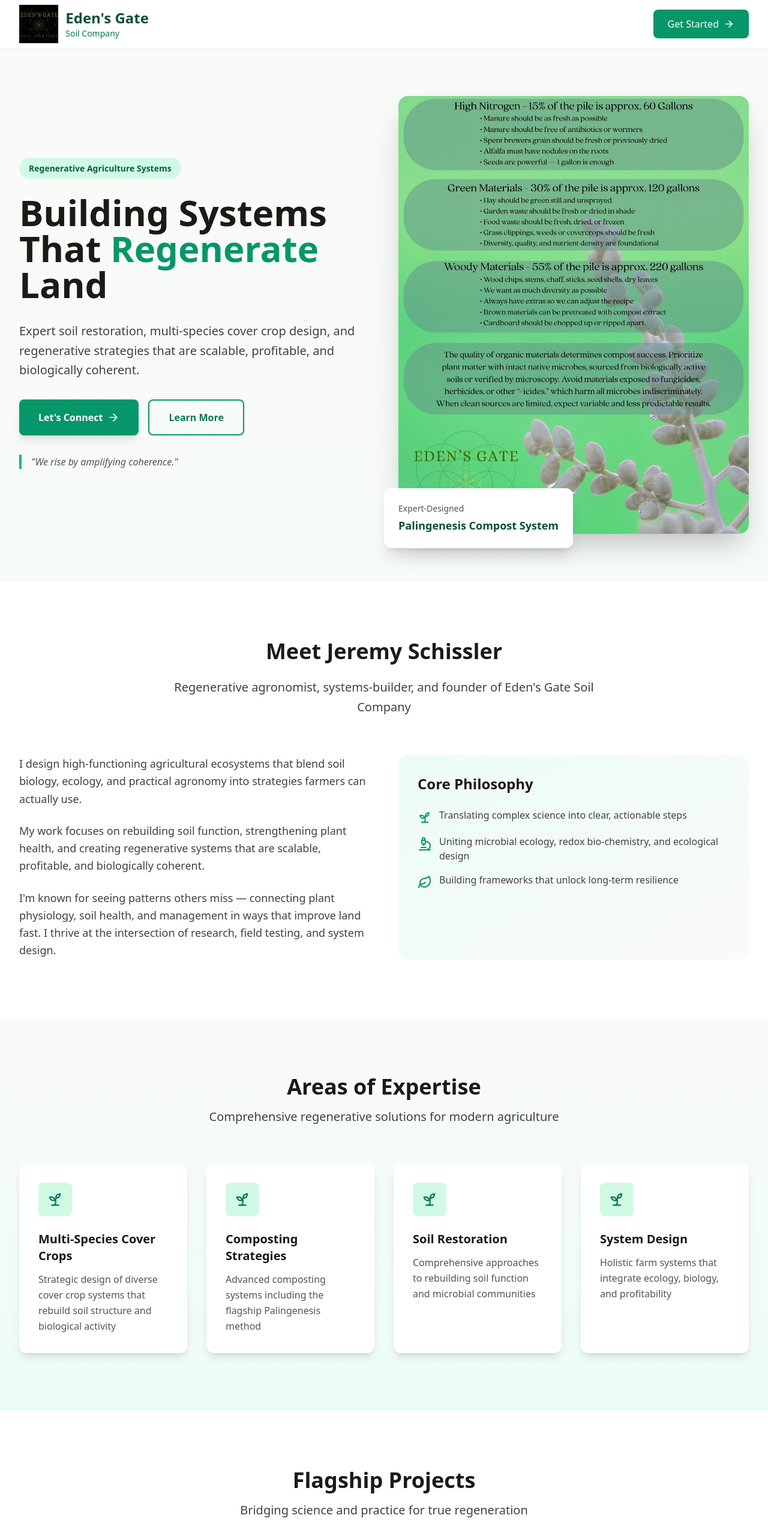
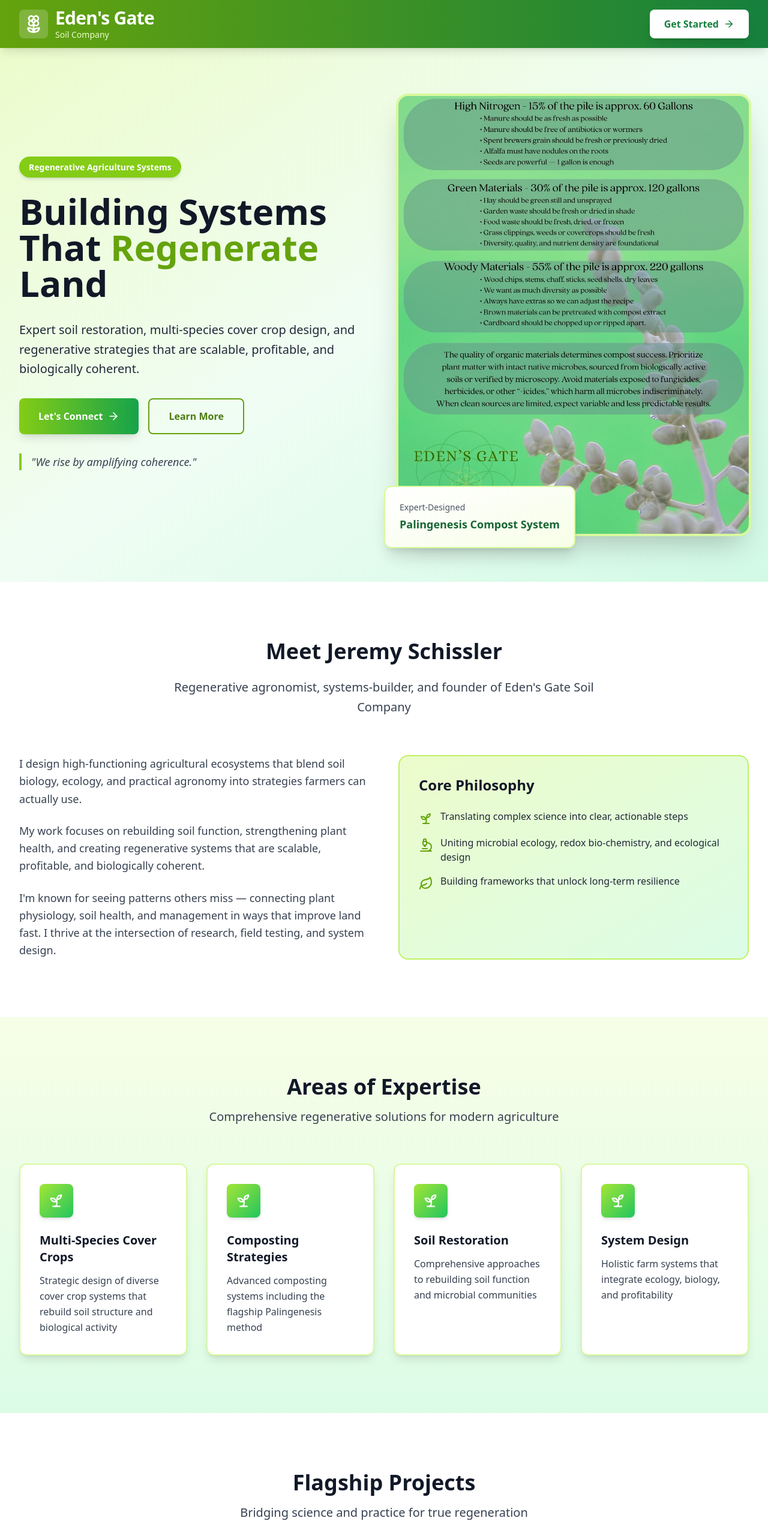
Before and after one commit to rkaruturi/Jeremy, a React (Vite) app: page / in a window 1280 px wide. Shown: the top 2566 px of the page at 60% size. Built offline with nearby package versions, Linux system fonts and the light colour scheme.

Commit message:
Updated App.tsx

```diff
--- a/src/App.tsx
+++ b/src/App.tsx
@@ -1,21 +1,23 @@
-import { Sprout, Microscope, Leaf, Mail, Phone, ArrowRight } from 'lucide-react';
+import { Sprout, Microscope, Leaf, Mail, Phone, ArrowRight, Flower2 } from 'lucide-react';
 
 function App() {
   return (
-    <div className="min-h-screen bg-gradient-to-b from-stone-50 to-emerald-50">
-      <nav className="fixed w-full bg-white/90 backdrop-blur-sm shadow-sm z-50">
+    <div className="min-h-screen bg-gradient-to-b from-lime-50 to-green-50">
+      <nav className="fixed w-full bg-gradient-to-r from-lime-600 to-green-700 shadow-lg z-50">
         <div className="max-w-7xl mx-auto px-4 sm:px-6 lg:px-8">
           <div className="flex justify-between items-center h-20">
             <div className="flex items-center space-x-3">
-              <img src="/edens_gate2.jpeg" alt="Eden's Gate Logo" className="h-16 w-auto" />
+              <div className="bg-white/20 backdrop-blur-sm p-2 rounded-lg">
+                <Flower2 className="text-white" size={32} />
+              </div>
               <div>
-                <h1 className="text-2xl font-bold text-emerald-900">Eden's Gate</h1>
-                <p className="text-sm text-emerald-700">Soil Company</p>
+                <h1 className="text-3xl font-bold text-white tracking-tight">Eden's Gate</h1>
+                <p className="text-sm text-lime-100 font-medium">Soil Company</p>
               </div>
             </div>
             <a
               href="#contact"
-              className="hidden md:flex items-center space-x-2 bg-emerald-600 text-white px-6 py-3 rounded-lg hover:bg-emerald-700 transition-colors"
+              className="hidden md:flex items-center space-x-2 bg-white text-green-700 px-6 py-3 rounded-lg hover:bg-lime-50 transition-all font-semibold shadow-lg"
             >
               <span>Get Started</span>
               <ArrowRight size={18} />
@@ -25,53 +27,53 @@ function App() {
       </nav>
 
       <main className="pt-20">
-        <section className="relative min-h-[90vh] flex items-center">
+        <section className="relative min-h-[90vh] flex items-center bg-gradient-to-br from-lime-100 via-green-50 to-emerald-100">
           <div className="max-w-7xl mx-auto px-4 sm:px-6 lg:px-8 py-20">
             <div className="grid lg:grid-cols-2 gap-12 items-center">
               <div className="space-y-8">
                 <div className="inline-block">
-                  <span className="bg-emerald-100 text-emerald-800 px-4 py-2 rounded-full text-sm font-semibold">
+                  <span className="bg-lime-500 text-white px-4 py-2 rounded-full text-sm font-semibold shadow-md">
                     Regenerative Agriculture Systems
                   </span>
                 </div>
-                <h2 className="text-5xl lg:text-6xl font-bold text-stone-900 leading-tight">
+                <h2 className="text-5xl lg:text-6xl font-bold text-gray-900 leading-tight">
                   Building Systems That{' '}
-                  <span className="text-emerald-600">Regenerate</span> Land
+                  <span className="text-lime-600">Regenerate</span> Land
                 </h2>
-                <p className="text-xl text-stone-700 leading-relaxed">
+                <p className="text-xl text-gray-800 leading-relaxed">
                   Expert soil restoration, multi-species cover crop design, and regenerative strategies
                   that are scalable, profitable, and biologically coherent.
                 </p>
                 <div className="flex flex-col sm:flex-row gap-4">
                   <a
                     href="#contact"
-                    className="inline-flex items-center justify-center space-x-2 bg-emerald-600 text-white px-8 py-4 rounded-lg hover:bg-emerald-700 transition-all hover:scale-105 shadow-lg"
+                    className="inline-flex items-center justify-center space-x-2 bg-gradient-to-r from-lime-500 to-green-600 text-white px-8 py-4 rounded-lg hover:from-lime-600 hover:to-green-700 transition-all hover:scale-105 shadow-lg font-semibold"
                   >
-                    <span className="font-semibold">Let's Connect</span>
+                    <span>Let's Connect</span>
                     <ArrowRight size={20} />
                   </a>
                   <a
                     href="#expertise"
-                    className="inline-flex items-center justify-center space-x-2 border-2 border-emerald-600 text-emerald-700 px-8 py-4 rounded-lg hover:bg-emerald-50 transition-all"
+                    className="inline-flex items-center justify-center space-x-2 border-2 border-lime-600 text-lime-700 px-8 py-4 rounded-lg hover:bg-lime-50 transition-all font-semibold"
                   >
-                    <span className="font-semibold">Learn More</span>
+                    <span>Learn More</span>
                   </a>
                 </div>
-                <p className="text-stone-600 italic border-l-4 border-emerald-500 pl-4">
+                <p className="text-gray-700 italic border-l-4 border-lime-500 pl-4 text-lg">
                   "We rise by amplifying coherence."
                 </p>
               </div>
               <div className="relative">
-                <div className="aspect-[4/5] rounded-2xl overflow-hidden shadow-2xl">
+                <div className="aspect-[4/5] rounded-2xl overflow-hidden shadow-2xl ring-4 ring-lime-200">
                   <img
                     src="/eden's_gate.jpeg"
                     alt="Compost System Guide"
                     className="w-full h-full object-cover"
                   />
                 </div>
-                <div className="absolute -bottom-6 -left-6 bg-white p-6 rounded-xl shadow-xl max-w-xs">
-                  <p className="text-sm text-stone-600 mb-1">Expert-Designed</p>
-                  <p className="font-bold text-emerald-900 text-lg">Palingenesis Compost System</p>
+                <div className="absolute -bottom-6 -left-6 bg-gradient-to-br from-white to-lime-50 p-6 rounded-xl shadow-xl max-w-xs border-2 border-lime-200">
+                  <p className="text-sm text-gray-600 mb-1">Expert-Designed</p>
+                  <p className="font-bold text-green-800 text-lg">Palingenesis Compost System</p>
                 </div>
               </div>
             </div>
@@ -81,41 +83,41 @@ function App() {
         <section id="about" className="py-24 bg-white">
           <div className="max-w-7xl mx-auto px-4 sm:px-6 lg:px-8">
             <div className="max-w-3xl mx-auto text-center mb-16">
-              <h2 className="text-4xl font-bold text-stone-900 mb-6">Meet Jeremy Schissler</h2>
-              <p className="text-xl text-stone-700 leading-relaxed">
+              <h2 className="text-4xl font-bold text-gray-900 mb-6">Meet Jeremy Schissler</h2>
+              <p className="text-xl text-gray-700 leading-relaxed">
                 Regenerative agronomist, systems-builder, and founder of Eden's Gate Soil Company
               </p>
             </div>
             <div className="grid md:grid-cols-2 gap-12">
               <div className="space-y-6">
-                <p className="text-lg text-stone-700 leading-relaxed">
+                <p className="text-lg text-gray-700 leading-relaxed">
                   I design high-functioning agricultural ecosystems that blend soil biology, ecology,
                   and practical agronomy into strategies farmers can actually use.
                 </p>
-                <p className="text-lg text-stone-700 leading-relaxed">
+                <p className="text-lg text-gray-700 leading-relaxed">
                   My work focuses on rebuilding soil function, strengthening plant health, and creating
                   regenerative systems that are scalable, profitable, and biologically coherent.
                 </p>
-                <p className="text-lg text-stone-700 leading-relaxed">
+                <p className="text-lg text-gray-700 leading-relaxed">
                   I'm known for seeing patterns others miss — connecting plant physiology, soil health,
                   and management in ways that improve land fast. I thrive at the intersection of research,
                   field testing, and system design.
                 </p>
               </div>
-              <div className="bg-gradient-to-br from-emerald-50 to-stone-50 p-8 rounded-2xl">
-                <h3 className="text-2xl font-bold text-stone-900 mb-6">Core Philosophy</h3>
+              <div className="bg-gradient-to-br from-lime-100 to-green-100 p-8 rounded-2xl border-2 border-lime-300">
+                <h3 className="text-2xl font-bold text-gray-900 mb-6">Core Philosophy</h3>
                 <div className="space-y-4">
                   <div className="flex items-start space-x-3">
-                    <Sprout className="text-emerald-600 flex-shrink-0 mt-1" size={24} />
-                    <p className="text-stone-700">Translating complex science into clear, actionable steps</p>
+                    <Sprout className="text-lime-600 flex-shrink-0 mt-1" size={24} />
+                    <p className="text-gray-800">Translating complex science into clear, actionable steps</p>
                   </div>
                   <div className="flex items-start space-x-3">
-                    <Microscope className="text-emerald-600 flex-shrink-0 mt-1" size={24} />
-                    <p className="text-stone-700">Uniting microbial ecology, redox bio-chemistry, and ecological design</p>
+                    <Microscope className="text-lime-600 flex-shrink-0 mt-1" size={24} />
+                    <p className="text-gray-800">Uniting microbial ecology, redox bio-chemistry, and ecological design</p>
                   </div>
                   <div className="flex items-start space-x-3">
-                    <Leaf className="text-emerald-600 flex-shrink-0 mt-1" size={24} />
-                    <p className="text-stone-700">Building frameworks that unlock long-term resilience</p>
+                    <Leaf className="text-lime-600 flex-shrink-0 mt-1" size={24} />
+                    <p className="text-gray-800">Building frameworks that unlock long-term resilience</p>
                   </div>
                 </div>
               </div>
@@ -123,11 +125,11 @@ function App() {
           </div>
         </section>
 
-        <section id="expertise" className="py-24 bg-gradient-to-b from-stone-50 to-emerald-50">
+        <section id="expertise" className="py-24 bg-gradient-to-b from-lime-50 to-green-100">
           <div className="max-w-7xl mx-auto px-4 sm:px-6 lg:px-8">
             <div className="text-center mb-16">
-              <h2 className="text-4xl font-bold text-stone-900 mb-4">Areas of Expertise</h2>
-              <p className="text-xl text-stone-700">Comprehensive regenerative solutions for modern agriculture</p>
+              <h2 className="text-4xl font-bold text-gray-900 mb-4">Areas of Expertise</h2>
+              <p className="text-xl text-gray-700">Comprehensive regenerative solutions for modern agriculture</p>
             </div>
             <div className="grid md:grid-cols-2 lg:grid-cols-4 gap-8">
               {[
@@ -150,13 +152,13 @@ function App() {
               ].map((item, index) => (
                 <div
                   key={index}
-                  className="bg-white p-8 rounded-xl shadow-lg hover:shadow-xl transition-all hover:-translate-y-1"
+                  className="bg-white p-8 rounded-xl shadow-lg hover:shadow-xl transition-all hover:-translate-y-1 border-2 border-lime-200 hover:border-lime-400"
                 >
-                  <div className="bg-emerald-100 w-14 h-14 rounded-lg flex items-center justify-center mb-6">
-                    <Sprout className="text-emerald-700" size={28} />
+                  <div className="bg-gradient-to-br from-lime-400 to-green-500 w-14 h-14 rounded-lg flex items-center justify-center mb-6 shadow-md">
+                    <Sprout className="text-white" size={28} />
                   </div>
-                  <h3 className="text-xl font-bold text-stone-900 mb-3">{item.title}</h3>
-                  <p className="text-stone-600 leading-relaxed">{item.description}</p>
+                  <h3 className="text-xl font-bold text-gray-900 mb-3">{item.title}</h3>
+                  <p className="text-gray-700 leading-relaxed">{item.description}</p>
                 </div>
               ))}
             </div>
@@ -166,8 +168,8 @@ function App() {
         <section className="py-24 bg-white">
           <div className="max-w-7xl mx-auto px-4 sm:px-6 lg:px-8">
             <div className="text-center mb-16">
-              <h2 className="text-4xl font-bold text-stone-900 mb-4">Flagship Projects</h2>
-              <p className="text-xl text-stone-700">Bridging science and practice for true regeneration</p>
+              <h2 className="text-4xl font-bold text-gray-900 mb-4">Flagship Projects</h2>
+              <p className="text-xl text-gray-700">Bridging science and practice for true regeneration</p>
             </div>
             <div className="grid md:grid-cols-3 gap-8">
               {[
@@ -186,42 +188,42 @@ function App() {
               ].map((project, index) => (
                 <div
                   key={index}
-                  className="border-2 border-emerald-200 p-8 rounded-xl hover:border-emerald-400 transition-all hover:shadow-lg"
+                  className="bg-gradient-to-br from-lime-50 to-green-50 border-2 border-lime-300 p-8 rounded-xl hover:border-lime-500 transition-all hover:shadow-lg"
                 >
-                  <h3 className="text-2xl font-bold text-emerald-900 mb-4">{project.name}</h3>
-                  <p className="text-stone-700 leading-relaxed">{project.description}</p>
+                  <h3 className="text-2xl font-bold text-green-800 mb-4">{project.name}</h3>
+                  <p className="text-gray-700 leading-relaxed">{project.description}</p>
                 </div>
               ))}
             </div>
           </div>
         </section>
 
-        <section id="contact" className="py-24 bg-gradient-to-br from-emerald-600 to-emerald-800">
+        <section id="contact" className="py-24 bg-gradient-to-br from-lime-500 via-green-600 to-green-700">
           <div className="max-w-4xl mx-auto px-4 sm:px-6 lg:px-8 text-center">
             <h2 className="text-4xl font-bold text-white mb-6">Let's Build Something That Lasts</h2>
-            <p className="text-xl text-emerald-100 mb-12 leading-relaxed">
+            <p className="text-xl text-lime-100 mb-12 leading-relaxed">
               If you're working on regenerative agriculture, soil health, or innovative farming systems,
               I'd love to connect.
             </p>
             <div className="grid md:grid-cols-2 gap-8 mb-12">
               <a
                 href="mailto:jeremy@edensgatesoil.com"
-                className="bg-white text-emerald-900 p-8 rounded-xl hover:bg-emerald-50 transition-all hover:scale-105 shadow-xl"
+                className="bg-white text-green-900 p-8 rounded-xl hover:bg-lime-50 transition-all hover:scale-105 shadow-xl"
               >
-                <Mail className="mx-auto mb-4 text-emerald-600" size={40} />
+                <Mail className="mx-auto mb-4 text-lime-600" size={40} />
                 <p className="font-semibold text-lg mb-2">Email</p>
-                <p className="text-stone-700">jeremy@edensgatesoil.com</p>
+                <p className="text-gray-700">jeremy@edensgatesoil.com</p>
               </a>
               <a
                 href="tel:+15402971607"
-                className="bg-white text-emerald-900 p-8 rounded-xl hover:bg-emerald-50 transition-all hover:scale-105 shadow-xl"
+                className="bg-white text-green-900 p-8 rounded-xl hover:bg-lime-50 transition-all hover:scale-105 shadow-xl"
               >
-                <Phone className="mx-auto mb-4 text-emerald-600" size={40} />
+                <Phone className="mx-auto mb-4 text-lime-600" size={40} />
                 <p className="font-semibold text-lg mb-2">Phone</p>
-                <p className="text-stone-700">(540) 297-1607</p>
+                <p className="text-gray-700">(540) 297-1607</p>
               </a>
             </div>
-            <div className="text-emerald-100">
+            <div className="text-lime-100">
               <p className="mb-2">Eden's Gate Soil Company</p>
               <p className="mb-2">Houston, Texas</p>
               <a
@@ -237,10 +239,10 @@ function App() {
         </section>
       </main>
 
-      <footer className="bg-stone-900 text-stone-400 py-12">
+      <footer className="bg-gradient-to-r from-gray-900 to-gray-800 text-gray-400 py-12">
         <div className="max-w-7xl mx-auto px-4 sm:px-6 lg:px-8">
           <div className="text-center">
-            <p className="text-lg font-semibold text-emerald-400 mb-4">
+            <p className="text-lg font-semibold text-lime-400 mb-4">
               "We rise by amplifying coherence."
             </p>
             <p className="text-sm">
```
